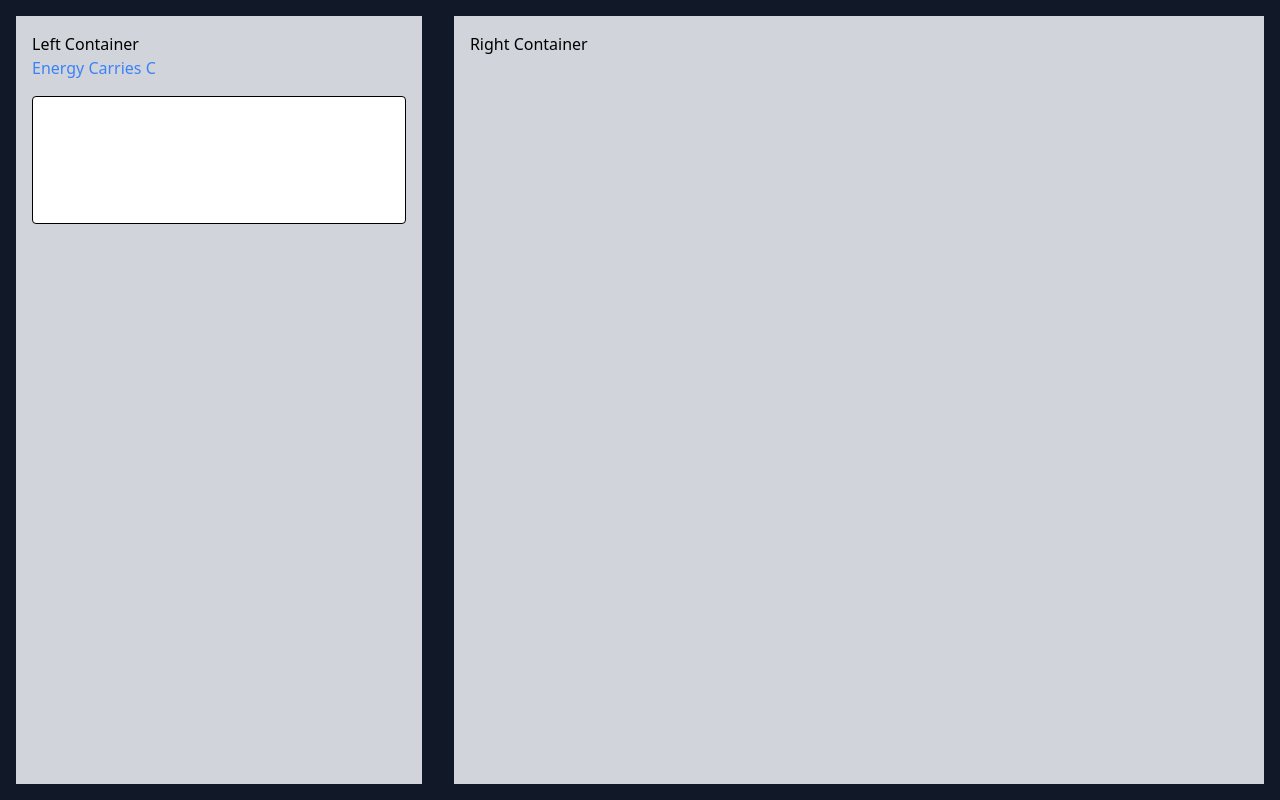
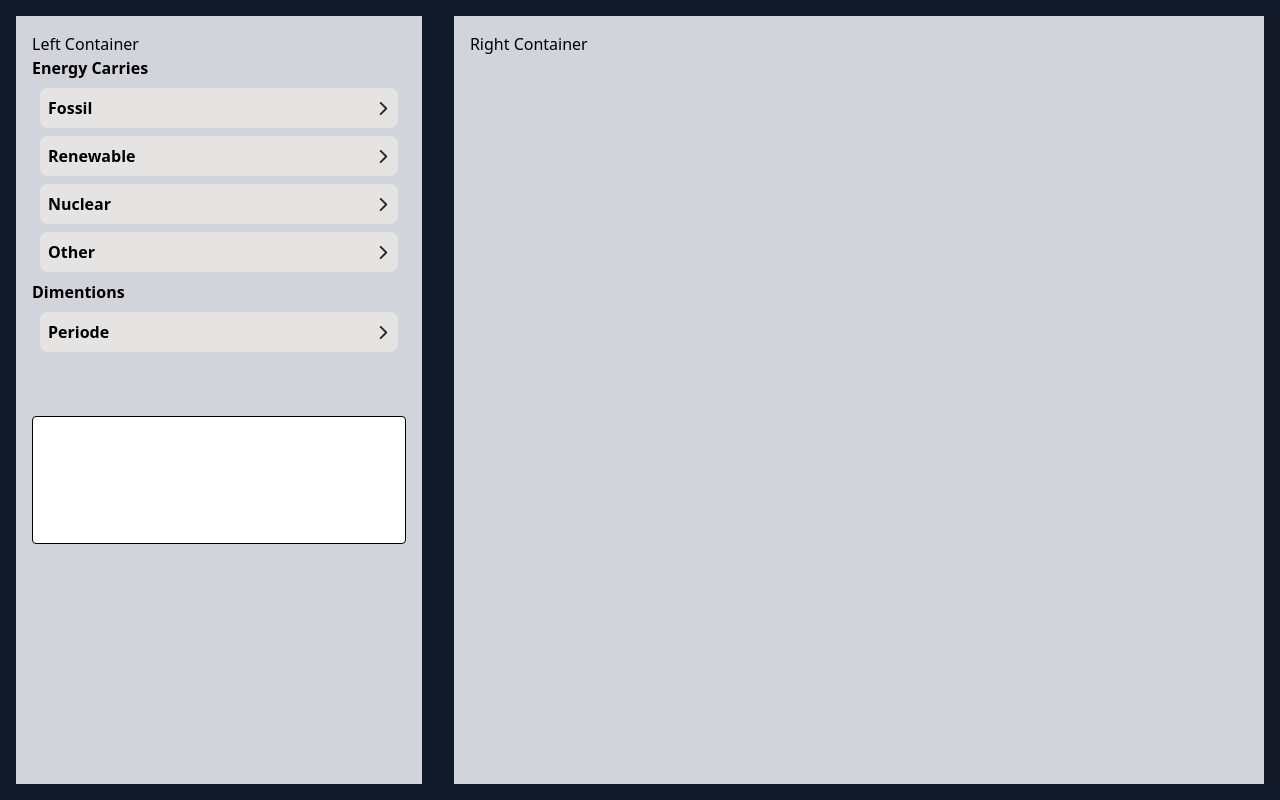
Before and after one commit to Dabronzo/KatData, a React (Vite) app in the folder visualData/: page / in a window 1280 px wide. Built offline with nearby package versions, Linux system fonts and the light colour scheme.

Commit message:
Fixed some styles

```diff
--- a/visualData/src/app/modules/builder/constructors/chipBuilder.ts
+++ b/visualData/src/app/modules/builder/constructors/chipBuilder.ts
@@ -16,32 +16,57 @@ class ChipBuilder {
 
     constructor(private energyCarrie: CatalogItem) {}
 
-    private setColor() {
+    private setColorAndName() {
         switch (this.energyCarrie.Key) {
             case 'E006560': // Natural Gas
-                this.chipData.color = '#D0D6B5'
+                this.chipData.color = '#D0D6B5';
+                this.chipData.verboseName = this.energyCarrie.Title;
             break;
             case 'E006461': // Coal
-                this.chipData.color ='#96939B'
+                this.chipData.color ='#96939B';
+                this.chipData.verboseName = this.energyCarrie.Title;
             break;
             case 'E006534': // Oil
-                this.chipData.color = '#987284'
+                this.chipData.color = '#987284';
+                this.chipData.verboseName = this.energyCarrie.Title;
             break;
             case 'E006590': // Sun power
-                this.chipData.color = '#EDCFAB'
+                this.chipData.color = '#EDCFAB';
+                this.chipData.verboseName = this.energyCarrie.Title;
             break;
             case 'E006588': // Wind Power
-                this.chipData.color = '#78E3FD'
+                this.chipData.color = '#78E3FD';
+                this.chipData.verboseName = this.energyCarrie.Title;
             break;
             case 'E006587': // Water power
-                this.chipData.color = '#78E3FD'
+                this.chipData.color = '#78E3FD';
+                this.chipData.verboseName = this.energyCarrie.Title;
             break;
             case 'E006566': // BioMass
-                this.chipData.color = '#34F6F2'
+                this.chipData.color = '#34F6F2';
+                this.chipData.verboseName = this.energyCarrie.Title;
             break;
             case 'E006602': // Nuclear Power
-                this.chipData.color = '#7d53de'
+                this.chipData.color = '#7d53de';
+                this.chipData.verboseName = this.energyCarrie.Title;
             break;
+            case 'E006620': // total fossil
+                this.chipData.color = '#E2E2DF';
+                this.chipData.verboseName = 'Total Fossil';
+            break;
+            case 'E006621': // other fossil
+                this.chipData.color = '#7059B1';
+                this.chipData.verboseName ='Other Fossil';
+            break;
+            case 'E006565':
+                this.chipData.color = '#079C5C';
+                this.chipData.verboseName = 'Total Renewable';
+            break;
+            case 'E006622':
+                this.chipData.color = '#C62F78';
+                this.chipData.verboseName = 'Other Carries'
+
+
         }
     }
 
@@ -55,8 +80,7 @@ class ChipBuilder {
 
     build(): DataChip {
         this.chipData.dataValue = this.energyCarrie.Key;
-        this.chipData.verboseName = this.energyCarrie.Title;
-        this.setColor();
+        this.setColorAndName();
         // this.setUnity();
         this.setDataType();
 
--- a/visualData/src/app/modules/builder/features/catalog/components/Catalog.tsx
+++ b/visualData/src/app/modules/builder/features/catalog/components/Catalog.tsx
@@ -1,7 +1,8 @@
-import React, { useState } from "react";
+import React from "react";
 import CatalogList from "./CatalogItem";
 import { useAppSelector } from "../../../../../hooks";
 import { selectFossilCarries, selectNuclearCarries, selectOthersCarries, selectRenewableCarries } from "../store/catalogSlice";
+import { CatalogItem } from "../../../../../types/energyCarries";
 
 
 const Catalog = () => {
@@ -11,51 +12,49 @@ const Catalog = () => {
     const nuclearData = useAppSelector(selectNuclearCarries);
     const otherData = useAppSelector(selectOthersCarries);
 
-    const [isCollapsed, setIsCollapsed] = useState<boolean>(false);
+    const periodeData: CatalogItem  = {
+        Key: 'PERIODE',
+        Title: 'Date',
+        Description: '',
+        CategoryGroupID: 0,
+    }
 
-    const toggleCollapse = () => {
-        setIsCollapsed(!isCollapsed);
-    };
+
 
 
     return (
         <div>
-            <button
-                type="button"
-                onClick={toggleCollapse}
-                className="text-blue-500 hover:underline focus:outline-none"
+            <div
+                className="focus:outline-none"
             >
-                Energy Carries {isCollapsed ? 'E' : 'C'}
-            </button>
-            {isCollapsed && (
-                <div className="max-h-80 overflow-y-auto">
-
-                <div className="ml-4">
-                    <CatalogList
+                <strong>Energy Carries</strong>
+            </div>
+            <div className="h-80 overflow-y-auto">
+                <CatalogList
                     name='Fossil'
                     items={fossilData}
                     />
-                </div>
-                <div className="ml-4">
-                    <CatalogList
+                 <CatalogList
                         name="Renewable"
                         items={renewableData}
                     />
-                </div>
-                <div className="ml-4">
-                     <CatalogList
+                <CatalogList
                         name="Nuclear"
                         items={nuclearData}
                     />
-                </div>
-                <div className="ml-4">
-                     <CatalogList
+                <CatalogList
                         name="Other"
                         items={otherData}
                     />
+                <div className="mt-2">
+                    <strong>Dimentions</strong>
                 </div>
-                </div>
-            )}
+                <CatalogList
+                        name="Periode"
+                        items={[periodeData]}
+                    />
+            </div>
+
         </div>
     );
 
--- a/visualData/src/app/modules/builder/features/catalog/components/CatalogItem.tsx
+++ b/visualData/src/app/modules/builder/features/catalog/components/CatalogItem.tsx
@@ -1,4 +1,4 @@
-import React, { useState } from "react";
+import React, { useRef, useState } from "react";
 import { CatalogItem } from "../../../../../types/energyCarries";
 import { DataChip } from "../../../../../types/builder";
 import ChipBuilder from "../../../constructors/chipBuilder";
@@ -24,23 +24,28 @@ const CatalogList = ({name, items}: Props) => {
       return newChip;
     };
 
+    const itemRef = useRef<HTMLUListElement>(null);
+
 
    return (
-    <>
-    <button className="flex justify-center" type="button" onClick={() => setIsCollapsed(!isCollapsed)}>
+    <div className="bg-[#E5E4E2] mx-2 mt-2 rounded-[8px]">
+      <button type="button" className="flex items-center w-full px-2 py-2" onClick={() => setIsCollapsed(!isCollapsed)}>
         <strong>{name}</strong>
-        <CollapseIcon className={'mt-1.5 ml-1' + `${!isCollapsed ? ' rotate-180' : ''}`} height={15} width={15} color={'#262928'} />
+        <div className="ml-auto">
+          <CollapseIcon className={'' + `${!isCollapsed ? ' rotate-90' : 'rotate-180'}`} height={15} width={15} color={'#262928'} />
+        </div>
       </button>
-    {isCollapsed && (
-        <ul className="ml-4 pl-2 border-l border-gray-500">
+      <div className="overflow-y-hidden transition-all duration-300 " style={{  height:  isCollapsed ? itemRef.current?.getBoundingClientRect().height : 0}}>
+        <ul ref={itemRef}>
           {items.map((item) => (
-          <li key={item.Key} className="flex justify-between items-center">
+            <li key={item.Key} className=" mt-1 hover:bg-[#BEBFC5] transition-all duration-3000">
+              <div className="px-2 py-2 flex justify-between">
                 <div>
                   {item.Title}
                 </div>
                 <button
                   type="button"
-              className="hover:underline focus:outline-none mr-2"
+                  className="hover:underline focus:outline-none"
                   onClick={() => {
                     const newChip = createChip(item);
                     dispatch(addChipToSelection(newChip));
@@ -48,12 +53,12 @@ const CatalogList = ({name, items}: Props) => {
                   >
                     <PlusIcon height={17} width={17} color={'#262928'} />
                   </button>
+              </div>
             </li>
           ))}
         </ul>
-    )}
-
-  </>
+      </div>
+  </div>
    )
 };
 
--- a/visualData/src/app/modules/builder/features/chip/Chip.tsx
+++ b/visualData/src/app/modules/builder/features/chip/Chip.tsx
@@ -42,7 +42,9 @@ const Chip = ({chip, className}:Props) => {
       )}
                     <SubMenuIcon height={15} width={15} color={'#262928'} />
                 </button>
-                <SubMenu isOpen={isSubmenuOpen} onClose={() => setSubmenuOpen(false)} positionTop={chipRef.current?.getBoundingClientRect().top} positionLeft={chipRef.current?.getBoundingClientRect().left}>
+                <SubMenu isOpen={isSubmenuOpen} onClose={() => {
+                    setSubmenuOpen(false);
+                }} positionTop={chipRef.current?.getBoundingClientRect().top} positionLeft={chipRef.current?.getBoundingClientRect().left} offsetWidth={chipRef.current?.offsetWidth}>
                     <ChipSubMenu  id={chip.id} unitySelected={chip.unity}/>
                 </SubMenu>
         </div>
--- a/visualData/src/app/modules/builder/features/selection/SelectionContainer.tsx
+++ b/visualData/src/app/modules/builder/features/selection/SelectionContainer.tsx
@@ -9,7 +9,7 @@ const SelectContainer = () => {
   const data = useAppSelector(selectSelectionData);
 
   return (
-    <div className="mt-4 p-2 bg-white border border-black rounded h-32 z-0 overflow-hidden">
+    <div className="mt-4 p-2 bg-white border border-black rounded h-32 z-0 overflow-y-scroll">
       <div className="flex flex-wrap space-x-2 space-y-2">
         {data.map((chipData, index) => (
           <Chip key={chipData.id} chip={chipData} className={index <= 1 ? "mt-2 ml-2" : ""} />
--- a/visualData/src/app/modules/common/SubMenu.tsx
+++ b/visualData/src/app/modules/common/SubMenu.tsx
@@ -7,21 +7,25 @@ type SubmenuProps = {
   children: React.ReactNode[] | React.ReactNode;
   positionTop: undefined | number;
   positionLeft: undefined | number;
+  offsetWidth: undefined | number
 };
 
-const SubMenu: React.FC<SubmenuProps> = ({ children, isOpen, onClose, positionTop, positionLeft }) => {
+const SubMenu: React.FC<SubmenuProps> = ({ children, isOpen, onClose, positionTop, positionLeft, offsetWidth }) => {
 
   const submenuRef = useRef<HTMLDivElement>(null);
   useClickOutside(submenuRef, onClose)
 
   const createStyleObject = () => {
+    console.log('on menu', submenuRef.current?.offsetWidth)
     const styleSubmenu = {
       top: 0,
-      left: 0
+      left: 0,
+      height: isOpen ? submenuRef.current?.offsetHeight : 0,
+      width: isOpen ? 250 : 0,
     }
-    if (positionTop && positionLeft) {
+    if (positionTop && positionLeft && offsetWidth) {
       styleSubmenu.top = positionTop + 17;
-      styleSubmenu.left = positionLeft + 123
+      styleSubmenu.left = positionLeft + offsetWidth - 20;
     }
     return styleSubmenu;
   }
@@ -29,12 +33,12 @@ const SubMenu: React.FC<SubmenuProps> = ({ children, isOpen, onClose, positionTo
   console.log('this is the position top', positionTop);
 
   return (
-    <div className="absolute inline-block z-10"  ref={submenuRef} style={createStyleObject()}>
-      {isOpen && (
-        <div className="bg-[#ADD8E6] p-2 rounded shadow-md ">
+    <div className="absolute inline-block z-10 overflow-y-hidden overflow-x-hidden"
+       style={createStyleObject()}
+      >
+     <div className="bg-[#ADD8E6] p-2 rounded shadow-md " ref={submenuRef}>
           {children}
         </div>
-      )}
     </div>
   );
 };
```
Lines whose indentation alone changed are shown as unchanged.
